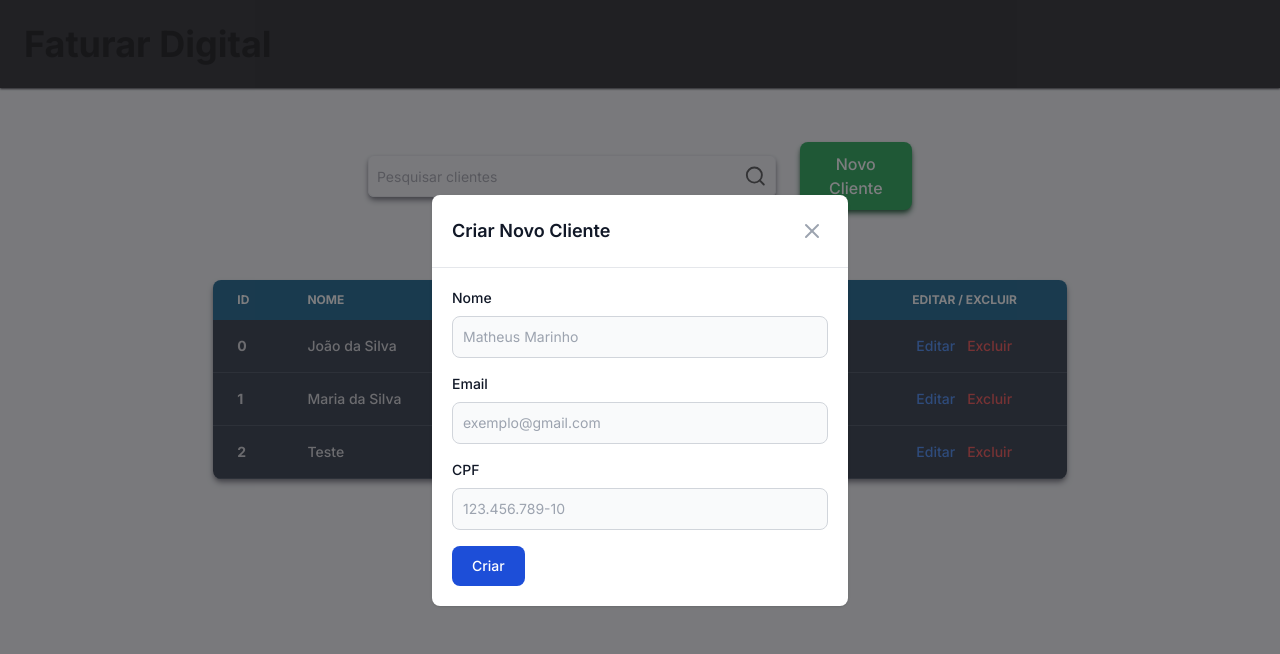
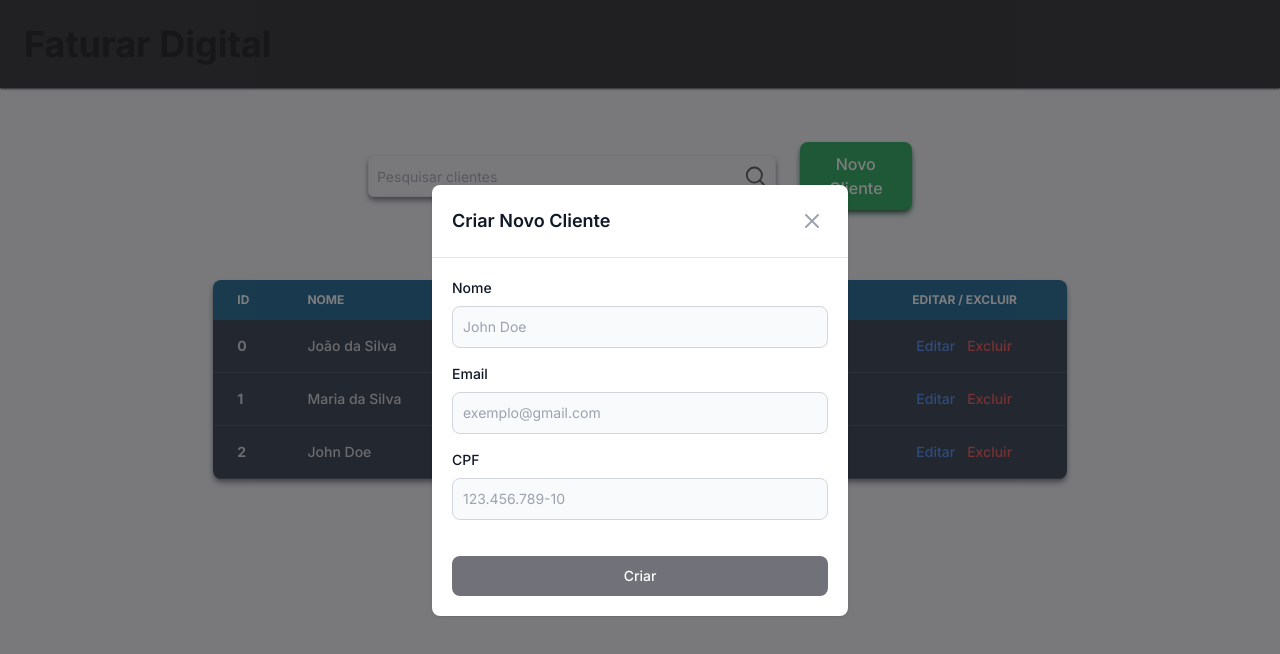
Before and after one commit to matheusnff85/faturar-digital, a Next.js app: page / in a window 1280 px wide. Both pictures are taken after a click on the button "Novo Cliente". Shown: the top 654 px of the page. Built offline with nearby package versions, Linux system fonts and the light colour scheme; data requests are answered from the project's data file.

Commit message:
feat: finaliza modal para criação e edição de clientes, alem de corrigir versão do json-server

```diff
--- a/src/app/components/modal.tsx
+++ b/src/app/components/modal.tsx
@@ -5,9 +5,10 @@ import { useState } from "react";
 import { useClienteStore } from "../../services/api";
 
 export function ModalCliente() {
-  const [nome, setNome] = useState("");
-  const [email, setEmail] = useState("");
-  const [cpf, setCpf] = useState("");
+  const nome = useModalStore((state) => state.nome);
+  const email = useModalStore((state) => state.email);
+  const cpf = useModalStore((state) => state.cpf);
+  const id = useModalStore((state) => state.id);
   const modalStore = useModalStore((store) => store);
   const clienteStore = useClienteStore((store) => store);
 
@@ -63,9 +64,9 @@ export function ModalCliente() {
                   name="name"
                   id="name"
                   className="bg-gray-50 border border-gray-300 text-gray-900 text-sm rounded-lg focus:ring-primary-600 focus:border-primary-600 block w-full p-2.5 dark:bg-gray-600 dark:border-gray-500 dark:placeholder-gray-400 dark:text-white dark:focus:ring-primary-500 dark:focus:border-primary-500"
-                  placeholder="Matheus Marinho"
+                  placeholder="John Doe"
                   value={nome}
-                  onChange={(event) => setNome(event.target.value)}
+                  onChange={(event) => modalStore.setNome(event.target.value)}
                 />
               </div>
               <div className="col-span-2">
@@ -82,7 +83,7 @@ export function ModalCliente() {
                   className="bg-gray-50 border border-gray-300 text-gray-900 text-sm rounded-lg focus:ring-primary-600 focus:border-primary-600 block w-full p-2.5 dark:bg-gray-600 dark:border-gray-500 dark:placeholder-gray-400 dark:text-white dark:focus:ring-primary-500 dark:focus:border-primary-500"
                   placeholder="exemplo@gmail.com"
                   value={email}
-                  onChange={(event) => setEmail(event.target.value)}
+                  onChange={(event) => modalStore.setEmail(event.target.value)}
                 />
               </div>
               <div className="col-span-2">
@@ -102,7 +103,7 @@ export function ModalCliente() {
                   value={cpf}
                   onChange={(event) => {
                     const formatedCpf = formatCPF(event.target.value);
-                    setCpf(formatedCpf);
+                    modalStore.setCpf(formatedCpf);
                   }}
                 />
               </div>
@@ -110,11 +111,25 @@ export function ModalCliente() {
             <button
               onClick={(event) => {
                 event.preventDefault();
-                clienteStore.addCliente({ nome, email, cpf });
+                if (modalStore.mode === "create") {
+                  clienteStore.addCliente({ nome, email, cpf });
+                } else {
+                  clienteStore.updateCliente(id, { nome, email, cpf });
+                }
+                modalStore.setNome("");
+                modalStore.setEmail("");
+                modalStore.setCpf("");
+                modalStore.closeModal();
               }}
-              className="text-white inline-flex items-center bg-blue-700 hover:bg-blue-800 focus:ring-4 focus:outline-none focus:ring-blue-300 font-medium m-auto rounded-lg text-sm px-5 py-2.5 text-center dark:bg-blue-600 dark:hover:bg-blue-700 dark:focus:ring-blue-800"
+              disabled={
+                nome.length < 3 ||
+                email.length < 5 ||
+                !email.includes("@") ||
+                cpf.length < 14
+              }
+              className="text-white w-full font-medium m-auto rounded-lg text-sm mt-5 px-5 py-2.5 text-center bg-green-600 hover:bg-green-400 disabled:bg-zinc-500 disabled:cursor-default"
             >
-              Criar
+              {modalStore.mode === "create" ? "Criar" : "Editar"}
             </button>
           </form>
         </div>
--- a/src/app/components/table-buttons.tsx
+++ b/src/app/components/table-buttons.tsx
@@ -6,7 +6,7 @@ import useModalStore from "../../store/modal";
 
 export function TableButtons() {
   const [searchBarValue, setSearchBarValue] = useState("");
-  const openModal = useModalStore((store) => store.openModal);
+  const modalStore = useModalStore((store) => store);
   const filterClientes = useClienteStore((store) => store.filterClientes);
 
   return (
@@ -41,7 +41,11 @@ export function TableButtons() {
         data-modal-toggle="crud-modal"
         className="focus:outline-none text-white bg-green-600 hover:bg-green-700 font-medium rounded-lg text-md px-5 py-2.5 ml-6 shadow-md shadow-green-900"
         onClick={() => {
-          openModal();
+          modalStore.toggleMode("create");
+          modalStore.setNome("");
+          modalStore.setEmail("");
+          modalStore.setCpf("");
+          modalStore.openModal();
         }}
       >
         Novo Cliente
--- a/src/app/components/table.tsx
+++ b/src/app/components/table.tsx
@@ -3,12 +3,14 @@ import { useEffect, useState } from "react";
 
 import { useClienteStore } from "../../services/api";
 import { Loading } from "./loading";
+import useModalStore from "../../store/modal";
 
 export function Table() {
   const [isLoading, setIsLoading] = useState(true);
   const clienteStore = useClienteStore((store) => store);
   const clientes = useClienteStore((state) => state.clientes);
   const filteredClientes = useClienteStore((state) => state.filteredClientes);
+  const modalStore = useModalStore((store) => store);
 
   useEffect(() => {
     const fetchApi = async () => {
@@ -46,31 +48,42 @@ export function Table() {
             </thead>
             <tbody>
               {(filteredClientes.length > 0 ? filteredClientes : clientes).map(
-                (user) => {
+                (cliente) => {
                   return (
                     <tr
                       className=" border-b bg-gray-800 border-gray-700 hover:bg-gray-600"
-                      key={user.id}
+                      key={cliente.id}
                     >
-                      <th className="px-6 py-4 text-zinc-300">{user.id}</th>
+                      <th className="px-6 py-4 text-zinc-300">{cliente.id}</th>
                       <td
                         scope="row"
                         className="px-6 py-4 font-medium whitespace-nowrap text-zinc-300"
                       >
-                        {user.nome}
+                        {cliente.nome}
                       </td>
-                      <td className="px-6 py-4 text-zinc-300">{user.email}</td>
-                      <td className="px-6 py-4 text-zinc-300">{user.cpf}</td>
+                      <td className="px-6 py-4 text-zinc-300">
+                        {cliente.email}
+                      </td>
+                      <td className="px-6 py-4 text-zinc-300">{cliente.cpf}</td>
                       <td className="px-6 py-4 text-zinc-300">
                         <a
                           href="#"
                           className="font-medium ml-1 mr-3 text-blue-500 hover:underline hover:text-blue-300"
+                          onClick={() => {
+                            modalStore.toggleMode("edit");
+                            modalStore.setId(cliente.id);
+                            modalStore.setNome(cliente.nome);
+                            modalStore.setEmail(cliente.email);
+                            modalStore.setCpf(cliente.cpf);
+                            modalStore.openModal();
+                          }}
                         >
                           Editar
                         </a>
                         <a
                           href="#"
                           className="font-medium text-red-500 hover:underline hover:text-red-300"
+                          onClick={() => clienteStore.deleteCliente(cliente.id)}
                         >
                           Excluir
                         </a>
--- a/src/database/db.json
+++ b/src/database/db.json
@@ -13,9 +13,9 @@
       "cpf": "906.339.760-75"
     },
     {
-      "nome": "Teste",
-      "email": "teste@gmail.com",
-      "cpf": "323.231.323-23",
+      "nome": "John Doe",
+      "email": "examplo@gmail.com",
+      "cpf": "123.456.789-10",
       "id": 2
     }
   ]
--- a/src/store/modal.ts
+++ b/src/store/modal.ts
@@ -2,21 +2,37 @@ import create from "zustand";
 
 interface ModalState {
   isOpen: boolean;
-  type: string;
+  mode: string;
+  id: number;
+  nome: string;
+  email: string;
+  cpf: string;
+  setId: (id: number) => void;
+  setNome: (nome: string) => void;
+  setEmail: (email: string) => void;
+  setCpf: (cpf: string) => void;
   openModal: () => void;
   closeModal: () => void;
   toggleModal: () => void;
+  toggleMode: (mode: string) => void;
 }
 
 const useModalStore = create<ModalState>((set) => ({
   isOpen: false,
-  type: "create",
+  mode: "create",
+  id: -1,
+  nome: "",
+  email: "",
+  cpf: "",
 
+  setId: (id: number) => set({ id }),
+  setNome: (nome: string) => set({ nome }),
+  setEmail: (email: string) => set({ email }),
+  setCpf: (cpf: string) => set({ cpf }),
   openModal: () => set({ isOpen: true }),
-
   closeModal: () => set({ isOpen: false }),
-
   toggleModal: () => set((state) => ({ isOpen: !state.isOpen })),
+  toggleMode: (mode: string) => set({ mode }),
 }));
 
 export default useModalStore;
```
